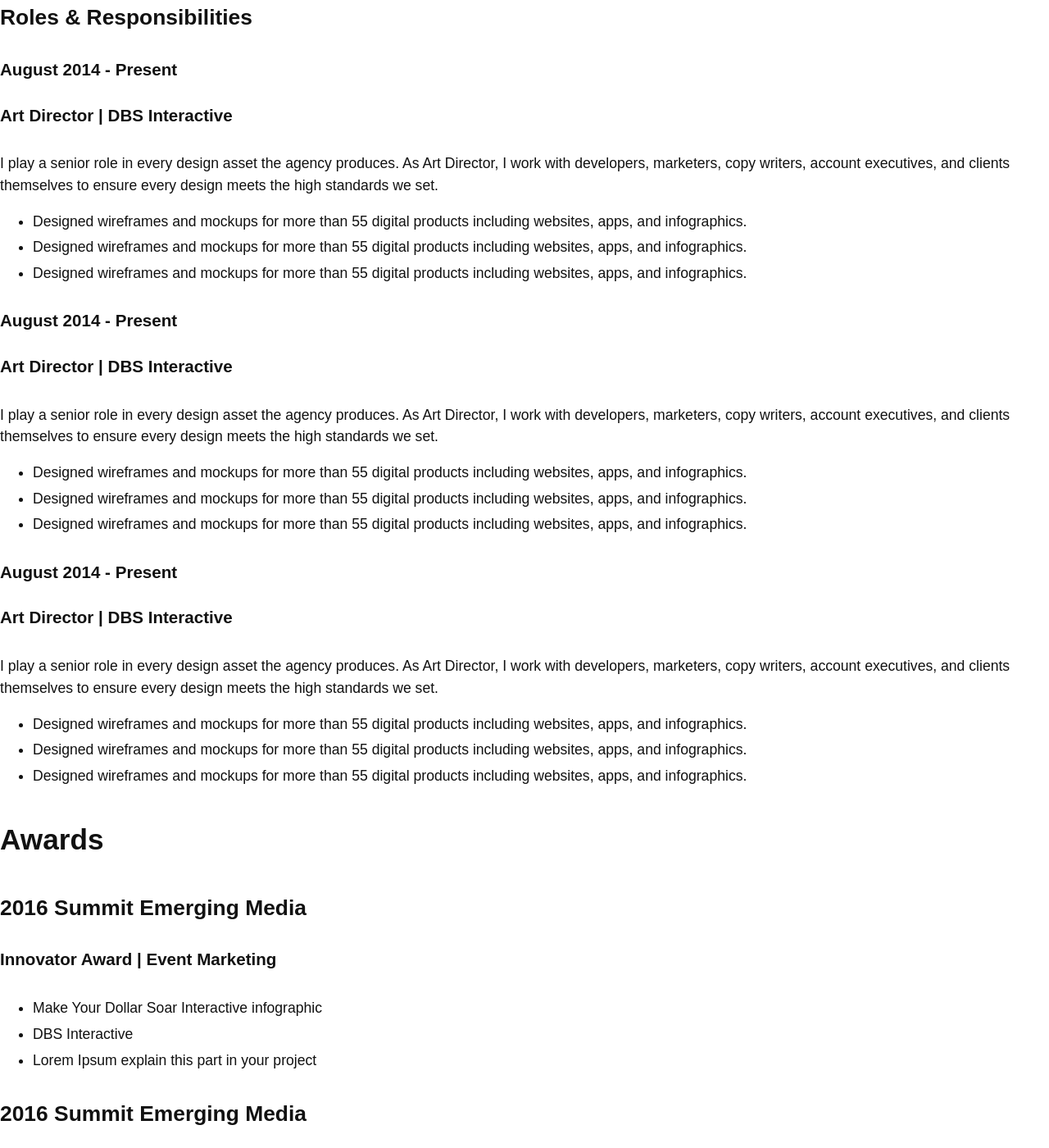
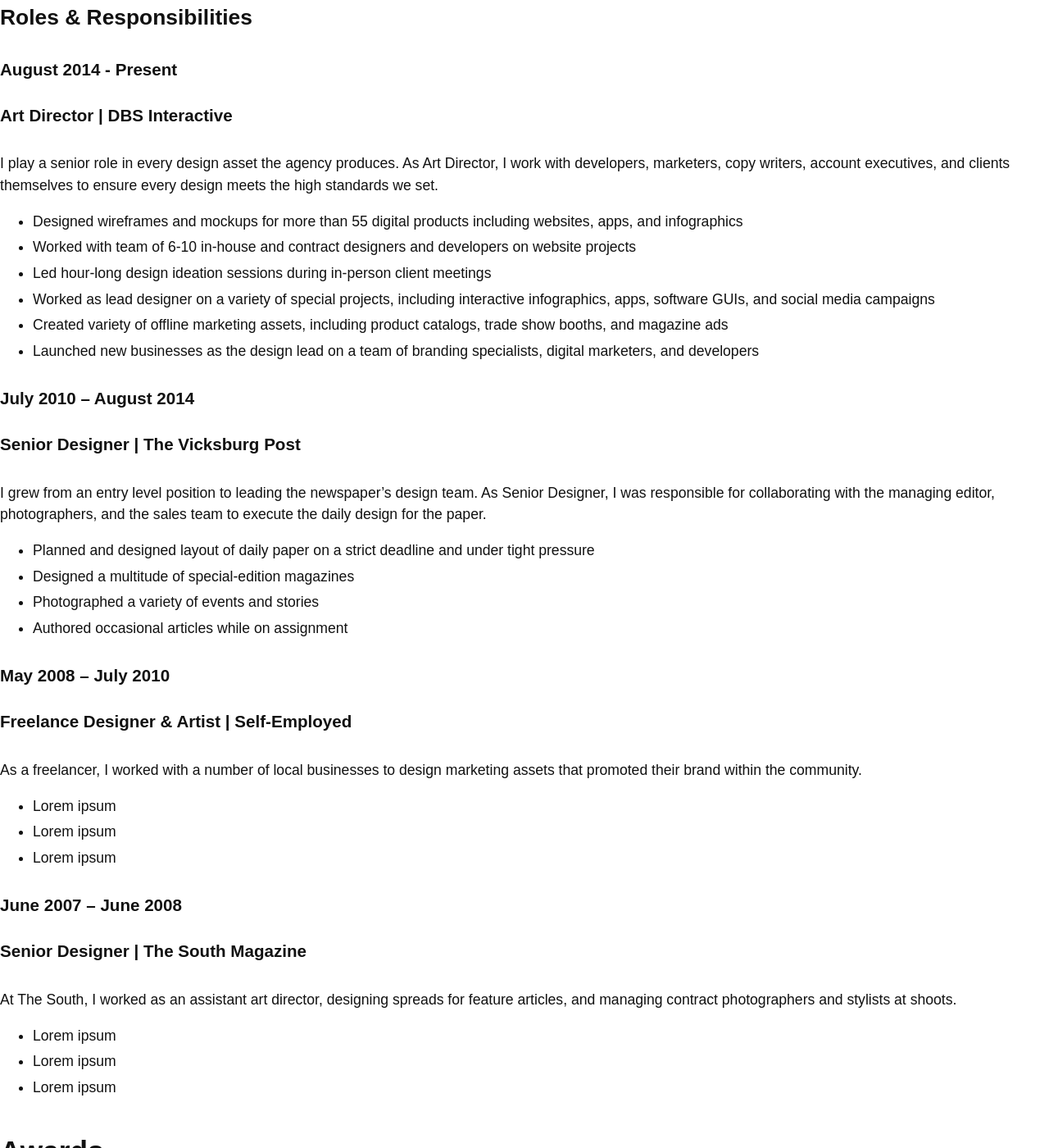
Before and after one commit to EmilyBlaineClark/emilyblaineclark.github.io, a Jekyll site: the page built from experience.html, in a window 1280 px wide and 1400 px high, scrolled down 1336 px. Shown: the whole window at 82% size. Built offline with Jekyll 4.4.1, drawn with Linux system fonts in a browser that asks for light colours.

Commit message:
Update roles.yml

```diff
--- a/_data/roles.yml
+++ b/_data/roles.yml
@@ -2,22 +2,34 @@
   position: Art Director | DBS Interactive
   description: I play a senior role in every design asset the agency produces. As Art Director, I work with developers, marketers, copy writers, account executives, and clients themselves to ensure every design meets the high standards we set.
   list:
-    - item: Designed wireframes and mockups for more than 55 digital products including websites, apps, and infographics.
-    - item: Designed wireframes and mockups for more than 55 digital products including websites, apps, and infographics.
-    - item: Designed wireframes and mockups for more than 55 digital products including websites, apps, and infographics.
+    - item: Designed wireframes and mockups for more than 55 digital products including websites, apps, and infographics
+    - item: Worked with team of 6-10 in-house and contract designers and developers on website projects
+    - item: Led hour-long design ideation sessions during in-person client meetings
+    - item: Worked as lead designer on a variety of special projects, including interactive infographics, apps, software GUIs, and social media campaigns
+    - item: Created variety of offline marketing assets, including product catalogs, trade show booths, and magazine ads
+    - item: Launched new businesses as the design lead on a team of branding specialists, digital marketers, and developers
 
-- timeline: August 2014 - Present
-  position: Art Director | DBS Interactive
-  description: I play a senior role in every design asset the agency produces. As Art Director, I work with developers, marketers, copy writers, account executives, and clients themselves to ensure every design meets the high standards we set.
+- timeline: July 2010 – August 2014
+  position: Senior Designer | The Vicksburg Post
+  description: I grew from an entry level position to leading the newspaper’s design team. As Senior Designer, I was responsible for collaborating with the managing editor, photographers, and the sales team to execute the daily design for the paper.
   list:
-    - item: Designed wireframes and mockups for more than 55 digital products including websites, apps, and infographics.
-    - item: Designed wireframes and mockups for more than 55 digital products including websites, apps, and infographics.
-    - item: Designed wireframes and mockups for more than 55 digital products including websites, apps, and infographics.
+    - item: Planned and designed layout of daily paper on a strict deadline and under tight pressure
+    - item: Designed a multitude of special-edition magazines
+    - item: Photographed a variety of events and stories
+    - item: Authored occasional articles while on assignment
 
-- timeline: August 2014 - Present
-  position: Art Director | DBS Interactive
-  description: I play a senior role in every design asset the agency produces. As Art Director, I work with developers, marketers, copy writers, account executives, and clients themselves to ensure every design meets the high standards we set.
+- timeline: May 2008 – July 2010
+  position: Freelance Designer & Artist | Self-Employed
+  description: As a freelancer, I worked with a number of local businesses to design marketing assets that promoted their brand within the community.
   list:
-    - item: Designed wireframes and mockups for more than 55 digital products including websites, apps, and infographics.
-    - item: Designed wireframes and mockups for more than 55 digital products including websites, apps, and infographics.
-    - item: Designed wireframes and mockups for more than 55 digital products including websites, apps, and infographics.
+    - item: Lorem ipsum
+    - item: Lorem ipsum
+    - item: Lorem ipsum
+
+- timeline: June 2007 – June 2008
+  position: Senior Designer | The South Magazine
+  description: At The South, I worked as an assistant art director, designing spreads for feature articles, and managing contract photographers and stylists at shoots.
+  list:
+    - item: Lorem ipsum
+    - item: Lorem ipsum
+    - item: Lorem ipsum
```
